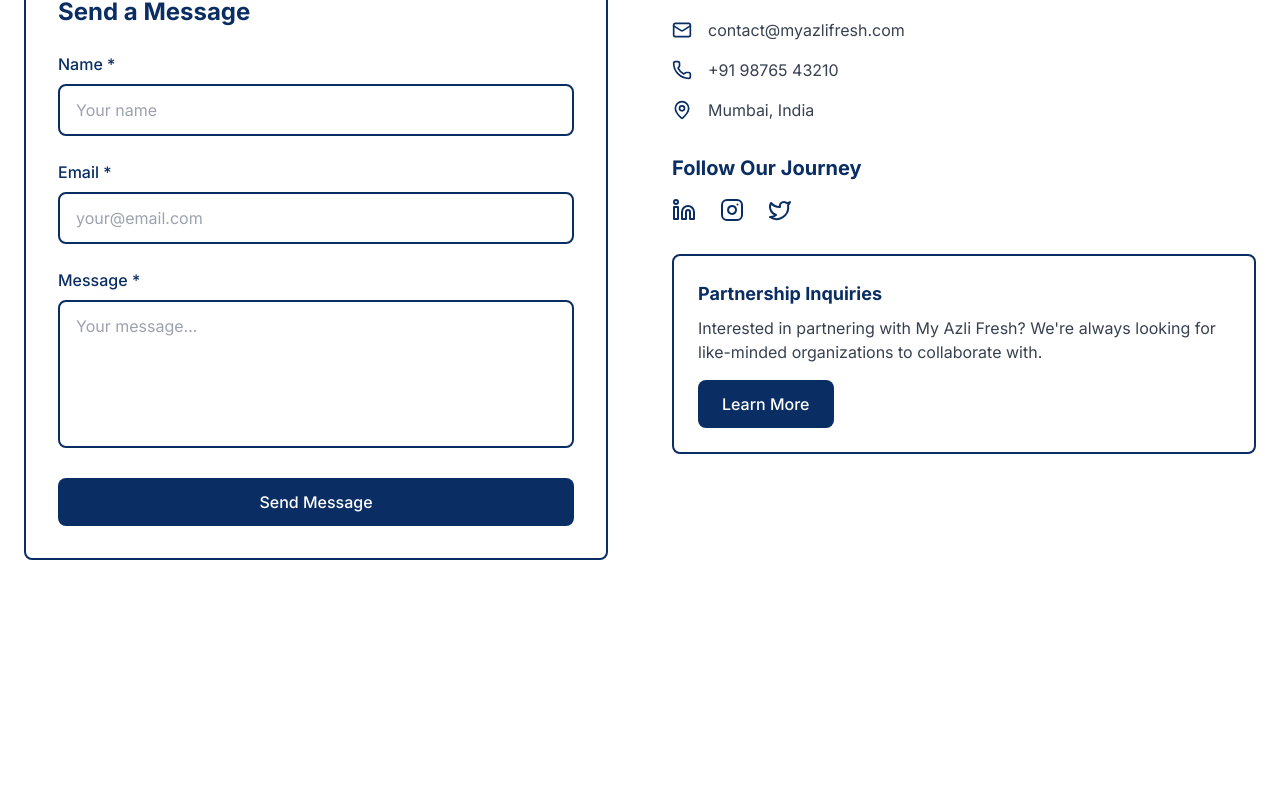
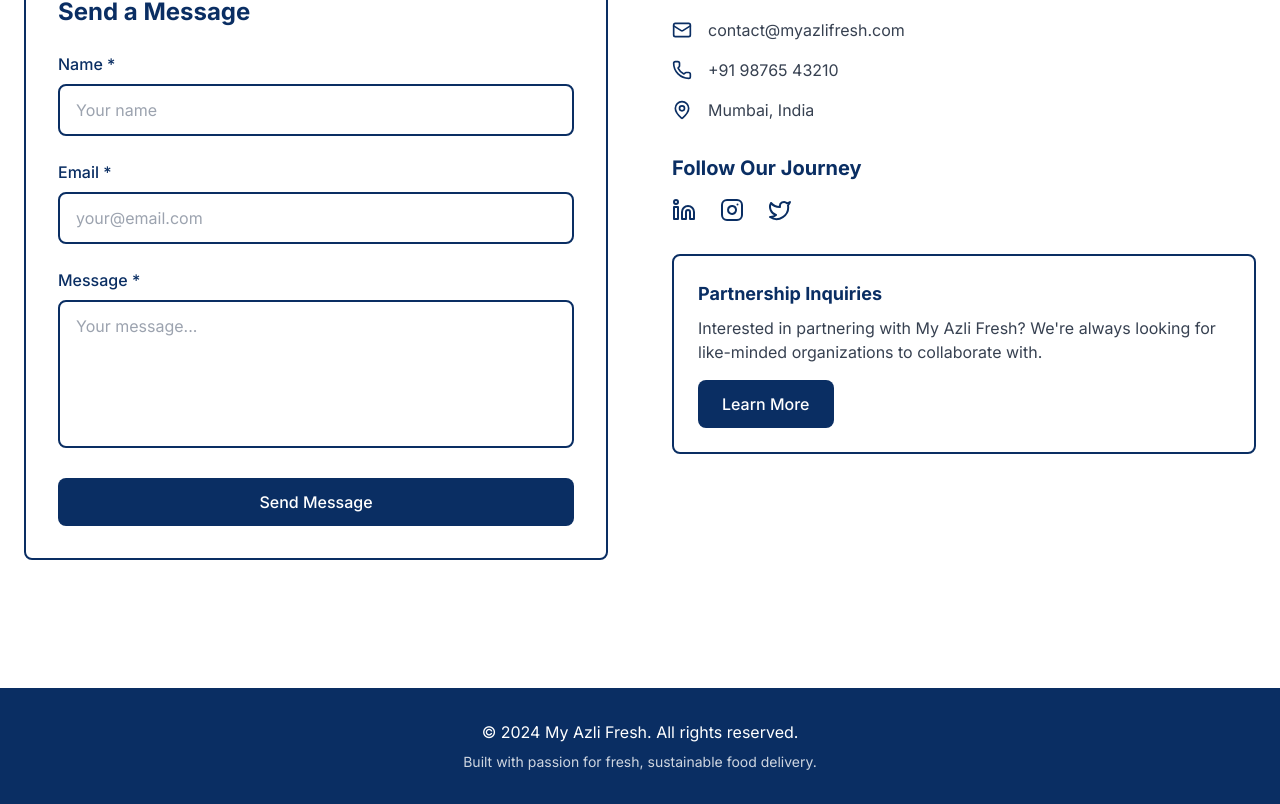
Before and after one commit to AnwinBabu-46/FounderWebPage, a Next.js app: page / in a window 1280 px wide. Shown: the part 5440-6244 px from the top of the page. Built offline with nearby package versions, Linux system fonts and the light colour scheme.

Commit message:
Auto-commit: Agent tool execution

```diff
--- a/src/pages/index.tsx
+++ b/src/pages/index.tsx
@@ -47,7 +47,7 @@
       </main>
 
       {/* Footer */}
-      <footer className="bg-navy text-white py-8">
+      <footer className="bg-dark-blue text-white py-8">
         <div className="container mx-auto px-6">
           <div className="text-center">
             <p className="mb-2">
```
